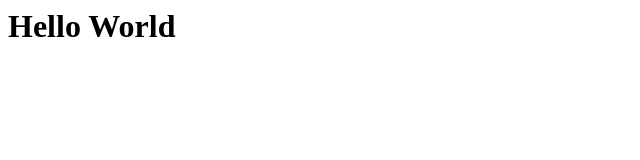
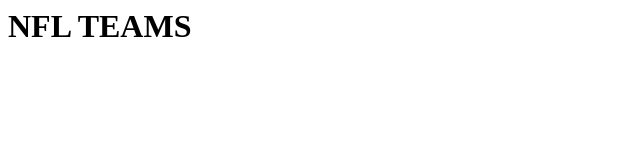
Before and after one commit to JWoodbury125/dealers_choice_spa, a website: page index.html in a window 1280 px wide. Shown: the whole page, without its empty margins (0-640 px from the left). Drawn offline with Linux system fonts and the light colour scheme.

Commit message:
spa assignment

```diff
--- a/index.html
+++ b/index.html
@@ -3,6 +3,6 @@
         <title>National Football League Teams</title>
     </head>
     <body>
-        <h1>Hello World</h1>
+        <h1>NFL TEAMS</h1>
     </body>
 </html>
```
